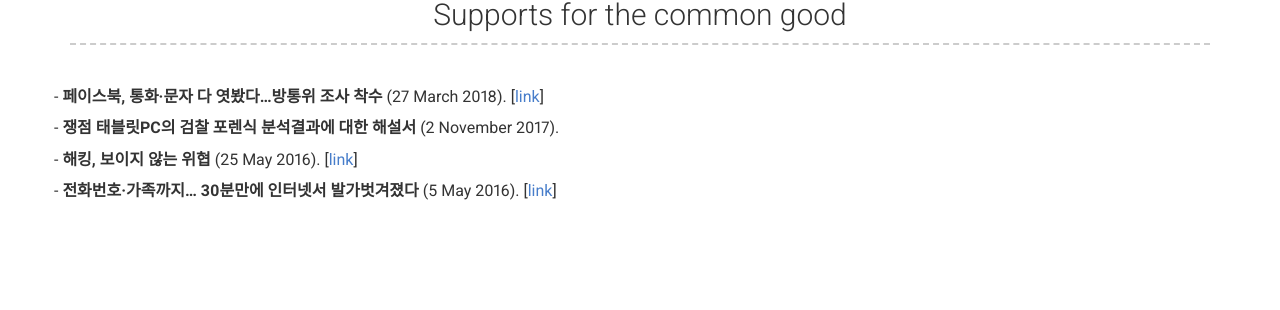
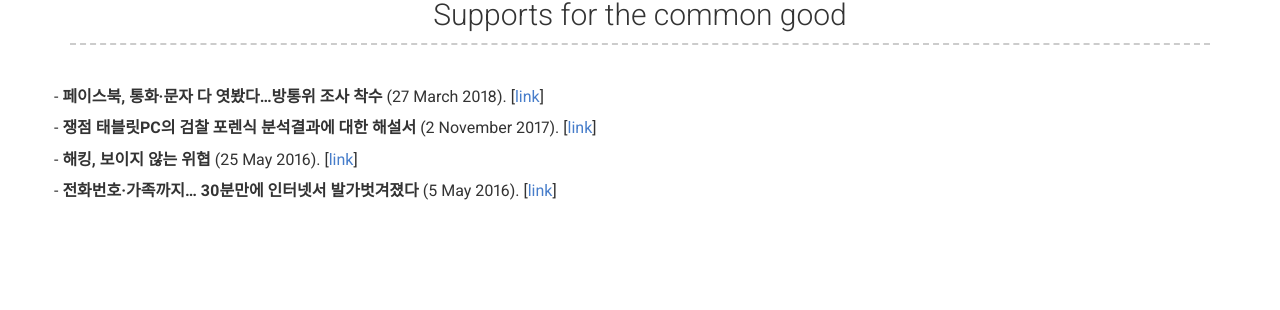
Before and after one commit to JaehyeokHan/jaehyeokhan.github.io, a Jekyll site: the page built from index.md, in a window 1280 px wide and 900 px high, scrolled down 4870 px. Shown: the part 558-868 px from the top of the window. Built offline with Jekyll 4.4.1, drawn with Linux system fonts in a browser that asks for light colours; nearby versions of some CDN libraries.

Commit message:
Update _config.yml

```diff
--- a/_config.yml
+++ b/_config.yml
@@ -259,7 +259,7 @@ content:
     layout: text
     content: | # this will include new lines to allow paragraphs
         <p style="text-indent: -1em;">- <b>페이스북, 통화·문자 다 엿봤다…방통위 조사 착수</b> (27 March 2018). [<A href = "https://news.sbs.co.kr/news/endPage.do?news_id=N1004685651" target = "top">link</A>]</p>
-        <p style="text-indent: -1em;">- <b>쟁점 태블릿PC의 검찰 포렌식 분석결과에 대한 해설서 </b> (2 November 2017).</p>
+        <p style="text-indent: -1em;">- <b>쟁점 태블릿PC의 검찰 포렌식 분석결과에 대한 해설서 </b> (2 November 2017). [<A href = "commentary 1.4.pdf" target = "top">link</A>]</p>
         <p style="text-indent: -1em;">- <b>해킹, 보이지 않는 위협</b> (25 May 2016). [<A href = "https://science.ytn.co.kr/program/program_view.php?s_mcd=1191&s_hcd=&key=201605260916329470&page=1" target = "top">link</A>]</p>
         <p style="text-indent: -1em;">- <b>전화번호·가족까지… 30분만에 인터넷서 발가벗겨졌다</b> (5 May 2016). [<A href = "https://www.chosun.com/site/data/html_dir/2016/05/05/2016050500174.html" target = "top">link</A>]</p>
 #<p style="text-indent: -1em;">- <b>탐사보도 세븐 104회 - 조주빈 덫에 걸려든 VIP들</b> (17 April 2020). [<A href = "https://youtu.be/7iI6EUlt5_c?t=1357" target = "top">link</A>]</p>
```
